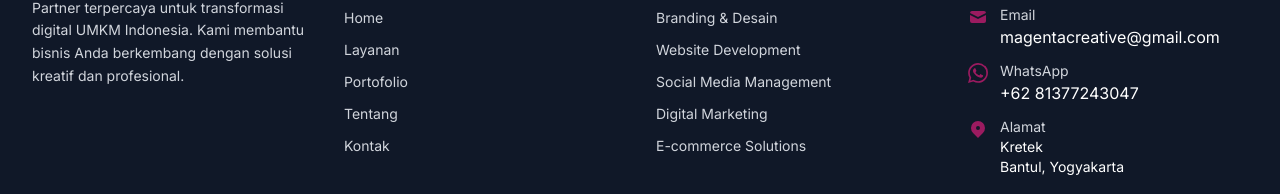
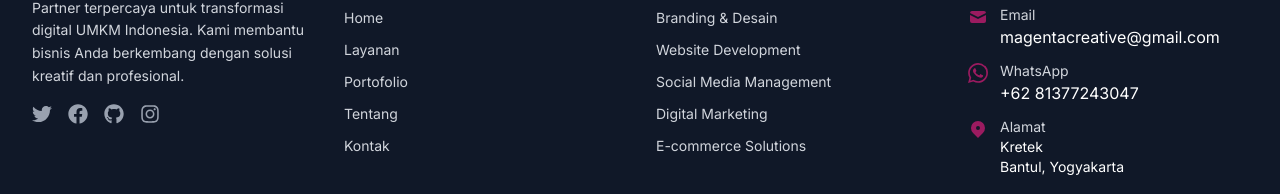
Before and after one commit to wildanwigenta/MagentaCreative, a Next.js app: page / in a window 1280 px wide. Shown: the part 4814-5008 px from the top of the page. Built offline with nearby package versions, Linux system fonts and the light colour scheme.

Commit message:
update footer

```diff
--- a/src/components/Footer.tsx
+++ b/src/components/Footer.tsx
@@ -38,28 +38,21 @@ const Footer = () => {
             </div>
 
             {/* Social Media */}
-            {/* <div className="flex space-x-4">
+            <div className="flex space-x-4">
               <a href="#" className="text-gray-400 hover:text-primary transition-colors">
-                <svg className="w-5 h-5" fill="currentColor" viewBox="0 0 24 24">
-                  <path d="M24 4.557c-.883.392-1.832.656-2.828.775 1.017-.609 1.798-1.574 2.165-2.724-.951.564-2.005.974-3.127 1.195-.897-.957-2.178-1.555-3.594-1.555-3.179 0-5.515 2.966-4.797 6.045-4.091-.205-7.719-2.165-10.148-5.144-1.29 2.213-.669 5.108 1.523 6.574-.806-.026-1.566-.247-2.229-.616-.054 2.281 1.581 4.415 3.949 4.89-.693.188-1.452.232-2.224.084.626 1.956 2.444 3.379 4.6 3.419-2.07 1.623-4.678 2.348-7.29 2.04 2.179 1.397 4.768 2.212 7.548 2.212 9.142 0 14.307-7.721 13.995-14.646.962-.695 1.797-1.562 2.457-2.549z" />
-                </svg>
+                <FaTwitter className="w-5 h-5" />
               </a>
               <a href="#" className="text-gray-400 hover:text-primary transition-colors">
-                <svg className="w-5 h-5" fill="currentColor" viewBox="0 0 24 24">
-                  <path d="M22.46 6c-.77.35-1.6.58-2.46.69.88-.53 1.56-1.37 1.88-2.38-.83.5-1.75.85-2.72 1.05C18.37 4.5 17.26 4 16 4c-2.35 0-4.27 1.92-4.27 4.29 0 .34.04.67.11.98C8.28 9.09 5.11 7.38 3 4.79c-.37.63-.58 1.37-.58 2.15 0 1.49.75 2.81 1.91 3.56-.71 0-1.37-.2-1.95-.5v.03c0 2.08 1.48 3.82 3.44 4.21a4.22 4.22 0 0 1-1.93.07 4.28 4.28 0 0 0 4 2.98 8.521 8.521 0 0 1-5.33 1.84c-.34 0-.68-.02-1.02-.06C3.44 20.29 5.7 21 8.12 21 16 21 20.33 14.46 20.33 8.79c0-.19 0-.37-.01-.56.84-.6 1.56-1.36 2.14-2.23z" />
-                </svg>
+                <FaFacebook className="w-5 h-5" />
               </a>
               <a href="#" className="text-gray-400 hover:text-primary transition-colors">
-                <svg className="w-5 h-5" fill="currentColor" viewBox="0 0 24 24">
-                  <path d="M12.017 0C5.396 0 .029 5.367.029 11.987c0 5.079 3.158 9.417 7.618 11.174-.105-.949-.199-2.403.041-3.439.219-.937 1.406-5.957 1.406-5.957s-.359-.72-.359-1.781c0-1.663.967-2.911 2.168-2.911 1.024 0 1.518.769 1.518 1.688 0 1.029-.653 2.567-.992 3.992-.285 1.193.6 2.165 1.775 2.165 2.128 0 3.768-2.245 3.768-5.487 0-2.861-2.063-4.869-5.008-4.869-3.41 0-5.409 2.562-5.409 5.199 0 1.033.394 2.143.889 2.741.099.12.112.225.085.345-.09.375-.293 1.199-.334 1.363-.053.225-.172.271-.402.165-1.495-.69-2.433-2.878-2.433-4.646 0-3.776 2.748-7.252 7.92-7.252 4.158 0 7.392 2.967 7.392 6.923 0 4.135-2.607 7.462-6.233 7.462-1.214 0-2.357-.629-2.746-1.378l-.748 2.853c-.271 1.043-1.002 2.35-1.492 3.146C9.57 23.812 10.763 24.009 12.017 24.009c6.624 0 11.99-5.367 11.99-11.988C24.007 5.367 18.641.001.012.001z" />
-                </svg>
+                <FaGithub className="w-5 h-5" />
               </a>
               <a href="#" className="text-gray-400 hover:text-primary transition-colors">
-                <svg className="w-5 h-5" fill="currentColor" viewBox="0 0 24 24">
-                  <path d="M12 2.163c3.204 0 3.584.012 4.85.07 3.252.148 4.771 1.691 4.919 4.919.058 1.265.069 1.645.069 4.849 0 3.205-.012 3.584-.069 4.849-.149 3.225-1.664 4.771-4.919 4.919-1.266.058-1.644.07-4.85.07-3.204 0-3.584-.012-4.849-.07-3.26-.149-4.771-1.699-4.919-4.92-.058-1.265-.07-1.644-.07-4.849 0-3.204.013-3.583.07-4.849.149-3.227 1.664-4.771 4.919-4.919 1.266-.057 1.645-.069 4.849-.069zm0-2.163c-3.259 0-3.667.014-4.947.072-4.358.2-6.78 2.618-6.98 6.98-.059 1.281-.073 1.689-.073 4.948 0 3.259.014 3.668.072 4.948.2 4.358 2.618 6.78 6.98 6.98 1.281.058 1.689.072 4.948.072 3.259 0 3.668-.014 4.948-.072 4.354-.2 6.782-2.618 6.979-6.98.059-1.28.073-1.689.073-4.948 0-3.259-.014-3.667-.072-4.947-.196-4.354-2.617-6.78-6.979-6.98-1.281-.059-1.69-.073-4.949-.073zm0 5.838c-3.403 0-6.162 2.759-6.162 6.162s2.759 6.163 6.162 6.163 6.162-2.759 6.162-6.163c0-3.403-2.759-6.162-6.162-6.162zm0 10.162c-2.209 0-4-1.79-4-4 0-2.209 1.791-4 4-4s4 1.791 4 4c0 2.21-1.791 4-4 4zm6.406-11.845c-.796 0-1.441.645-1.441 1.44s.645 1.44 1.441 1.44c.795 0 1.439-.645 1.439-1.44s-.644-1.44-1.439-1.44z" />
-                </svg>
+                <FaInstagram className="w-5 h-5" />
               </a>
-            </div> */}
+            </div>
+
           </div>
 
           {/* Quick Links */}
```
